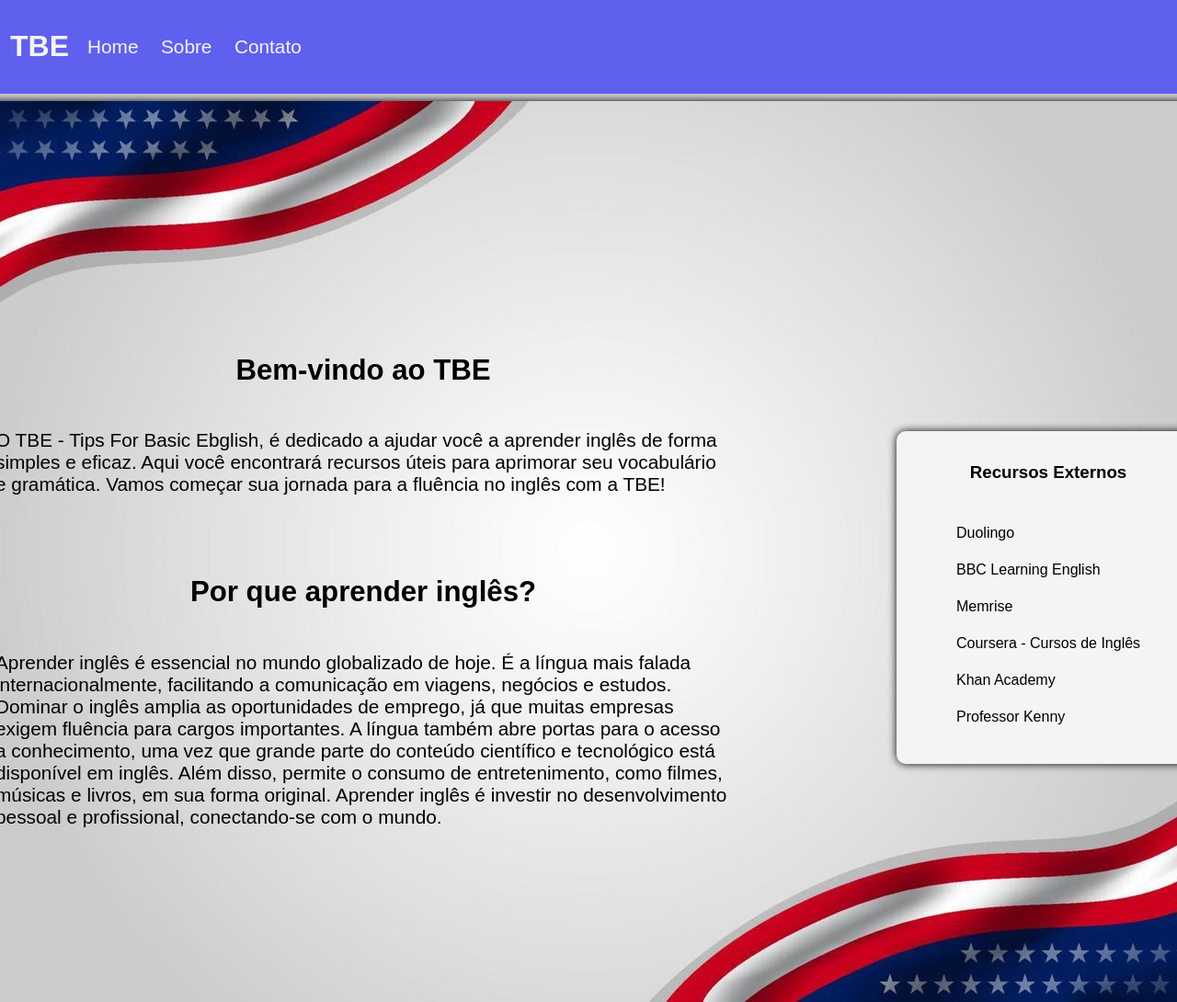
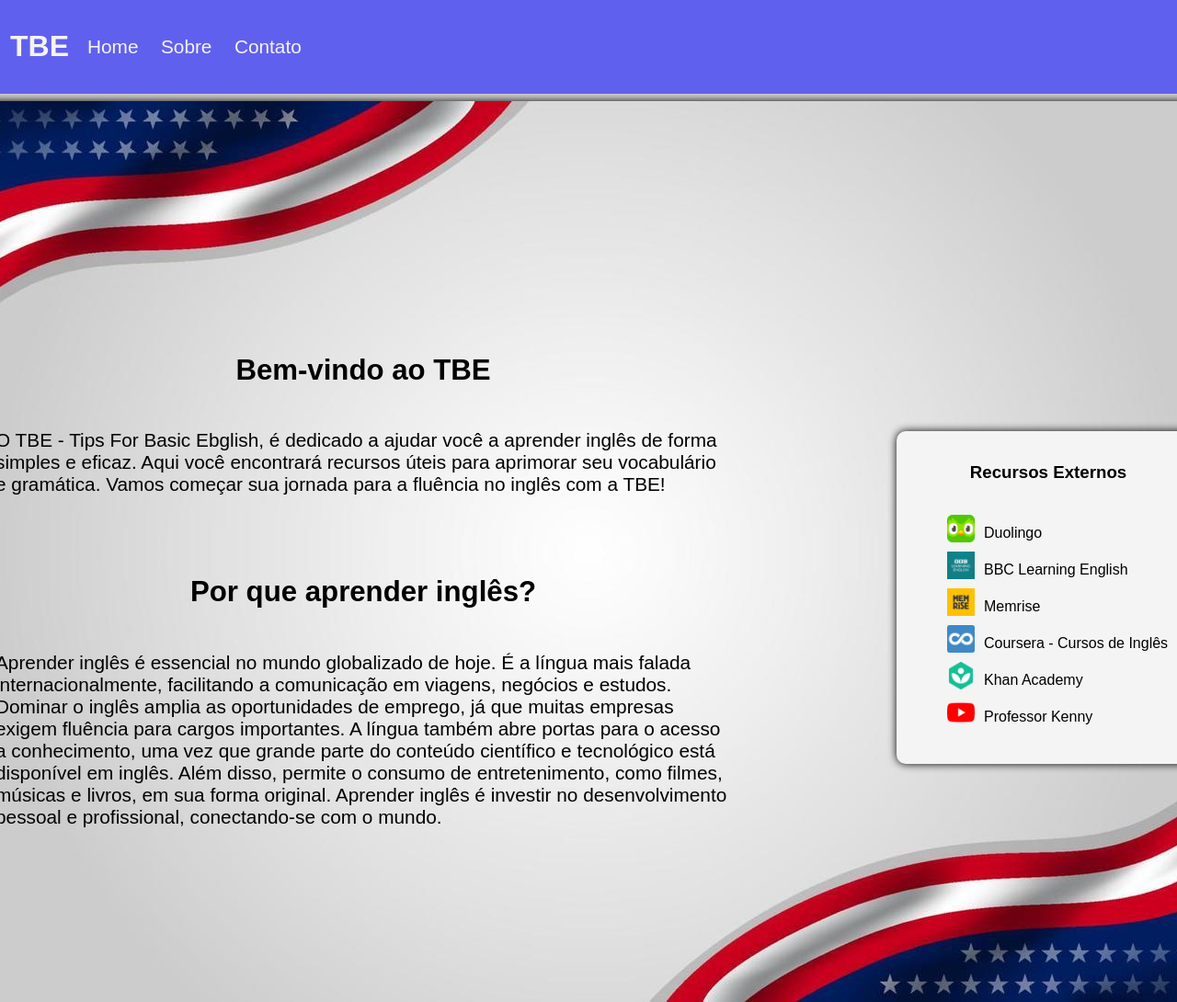
Before and after one commit to oEduMarques/webLearningEnglish, a plain HTML site: page App/index.html in a window 1280 px wide. Shown: the top 1090 px of the page at 92% size. Drawn offline with Linux system fonts and the light colour scheme; the site is published under a folder, as on GitHub Pages, so addresses that start at the root find nothing.

Commit message:
Ajuste das imagens para o Vercel

```diff
--- a/App/index.html
+++ b/App/index.html
@@ -46,12 +46,12 @@
         <aside>
             <h3>Recursos Externos</h3>
             <ul>
-                <li><a href="https://www.duolingo.com/" target="_blank"><img src="/App/Images/duolingo-logo-DB18C5E638-seeklogo.com.png" alt="">Duolingo</a></li>
-                <li><a href="https://www.bbc.co.uk/learningenglish" target="_blank"><img src="/App/Images/bbc-learning-english-icon-filled-256.png" alt="">BBC Learning English</a></li>
-                <li><a href="https://www.memrise.com/" target="_blank"><img src="/App/Images/memrise.png" alt="">Memrise</a></li>
-                <li><a href="https://www.coursera.org/courses?query=english" target="_blank"><img src="/App/Images/coursera_76129.png" alt="">Coursera - Cursos de Inglês</a></li>
-                <li><a href="https://www.khanacademy.org/" target="_blank"><img src="/App/Images/khanacademy.png" alt="">Khan Academy</a></li>
-                <li><a href="https://www.youtube.com/watch?v=X5TdMsc4YCg&list=PL41dMNqXopt85RhRgFp_jdoI5Bz7DUG-c&pp=iAQB" target="_blank"><img src="/App/Images/1384060.png" alt="">Professor Kenny</a></li>
+                <li><a href="https://www.duolingo.com/" target="_blank"><img src="../App/Images/duolingo-logo-DB18C5E638-seeklogo.com.png" alt="">Duolingo</a></li>
+                <li><a href="https://www.bbc.co.uk/learningenglish" target="_blank"><img src="../App/Images/bbc-learning-english-icon-filled-256.png" alt="">BBC Learning English</a></li>
+                <li><a href="https://www.memrise.com/" target="_blank"><img src="../App/Images/memrise.png" alt="">Memrise</a></li>
+                <li><a href="https://www.coursera.org/courses?query=english" target="_blank"><img src="../App/Images/coursera_76129.png" alt="">Coursera - Cursos de Inglês</a></li>
+                <li><a href="https://www.khanacademy.org/" target="_blank"><img src="../App/Images/khanacademy.png" alt="">Khan Academy</a></li>
+                <li><a href="https://www.youtube.com/watch?v=X5TdMsc4YCg&list=PL41dMNqXopt85RhRgFp_jdoI5Bz7DUG-c&pp=iAQB" target="_blank"><img src="../App/Images/1384060.png" alt="">Professor Kenny</a></li>
              </ul>
         </aside>
     </div>
```
